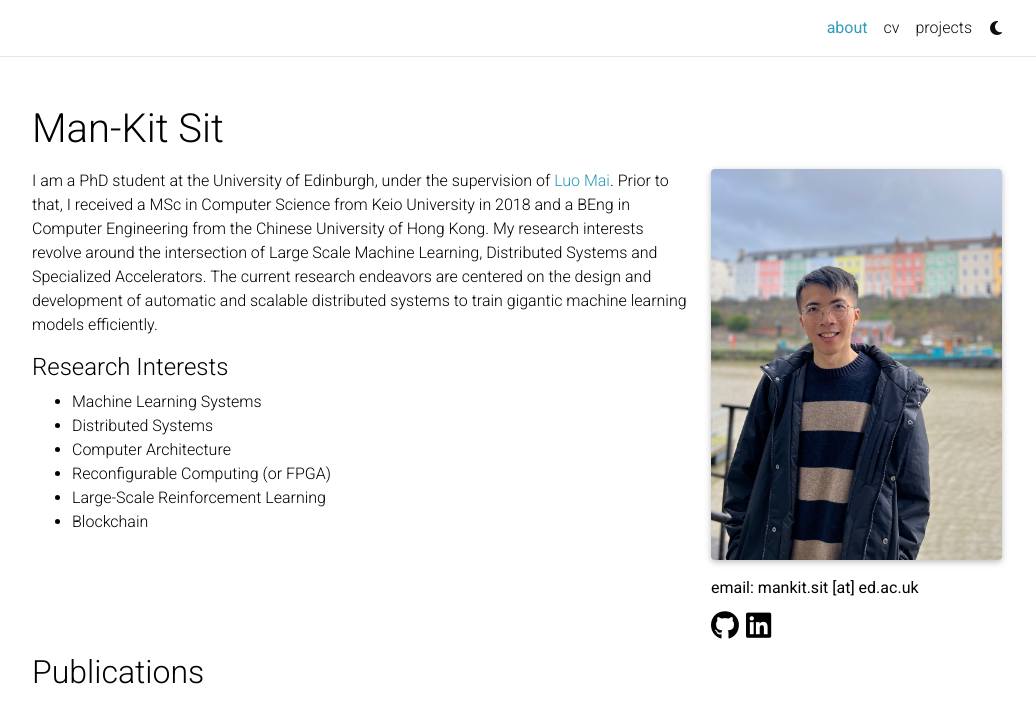
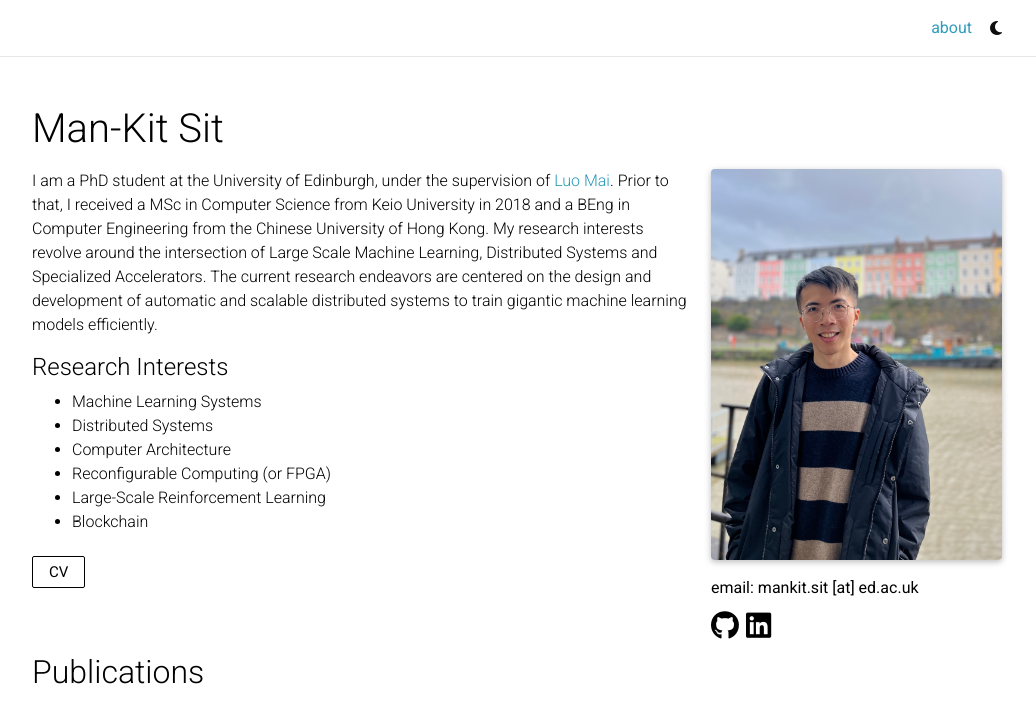
Before and after one commit to mksit/mksit.github.io, a Jekyll site: the page built from _pages/about.md, in a window 1280 px wide, cut to the strip 0-720 px from the top of the page. Shown: the whole strip, without its empty margins (123-1159 px from the left). Built offline with Jekyll 4.4.1, drawn with Linux system fonts in a browser that asks for light colours; full-size pictures stand in for the smaller copies a plugin makes; comment, search, counter and statistics services are not loaded; a style sheet for code colours, icons or effects is not loaded.

Commit message:
Move CV location

```diff
--- a/_includes/header.html
+++ b/_includes/header.html
@@ -62,10 +62,6 @@
               </li>
               {%- endif %}
 
-              <!-- cv -->
-              <li class="nav-item {% if page.url contains 'cv' %}active{% endif %}">
-                <a class="nav-link" href="assets/pdf/cv.pdf">cv</a>
-              </li>
 
               <!-- Other pages -->
               {%- assign sorted_pages = site.pages | sort: "nav_order" -%}
--- a/_pages/about.md
+++ b/_pages/about.md
@@ -28,3 +28,5 @@
   <li>Large-Scale Reinforcement Learning</li>
   <li>Blockchain</li>
 </ul>
+
+<a href="assets/pdf/cv.pdf" class="btn btn-lg z-depth-0" role="button">CV</a>
--- a/_sass/_base.scss
+++ b/_sass/_base.scss
@@ -792,6 +792,21 @@
       }
     }
   }
+
+  a.btn {
+    color: var(--global-text-color);
+    border: 1px solid var(--global-text-color);
+    padding-left: 1rem;
+    padding-right: 1rem;
+    padding-top: 0.25rem;
+    padding-bottom: 0.25rem;
+    margin-left: 0;
+
+    &:hover {
+      color: var(--global-theme-color);
+      border-color: var(--global-theme-color);
+    }
+  }
 }
 
 progress {
```
Also changed, not shown: _pages/projects.md (+1 -1 lines).
